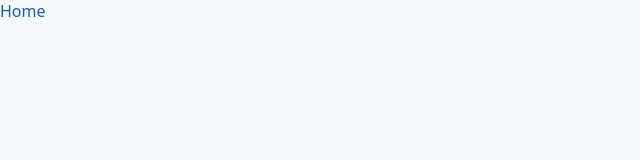
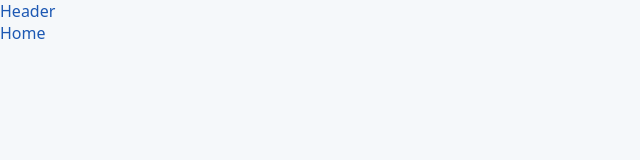
Before and after one commit to coderdal/workout-trainer, a Next.js app: page / in a window 1280 px wide. Shown: the top 160 px of the page, without its empty margins (0-640 px from the left). Built offline with nearby package versions, Linux system fonts and the light colour scheme.

Commit message:
header created

```diff
--- a/app/layout.js
+++ b/app/layout.jsx
@@ -1,4 +1,6 @@
 import "@/styles/globals.css";
+
+import Header from "@/components/header.jsx";
 
 export const metadata = {
   title: "Workout Trainer",
@@ -12,7 +14,10 @@
 export default function RootLayout({ children }) {
   return (
     <html lang="en">
-      <body>{children}</body>
+      <body>
+        <Header />
+        {children}
+      </body>
     </html>
   );
 }
--- /dev/null
+++ b/components/header.jsx
@@ -0,0 +1,7 @@
+import React from "react";
+
+const Header = () => {
+  return <div>Header</div>;
+};
+
+export default Header;
```
Also changed, not shown: app/page.jsx (renamed from app/page.js).
